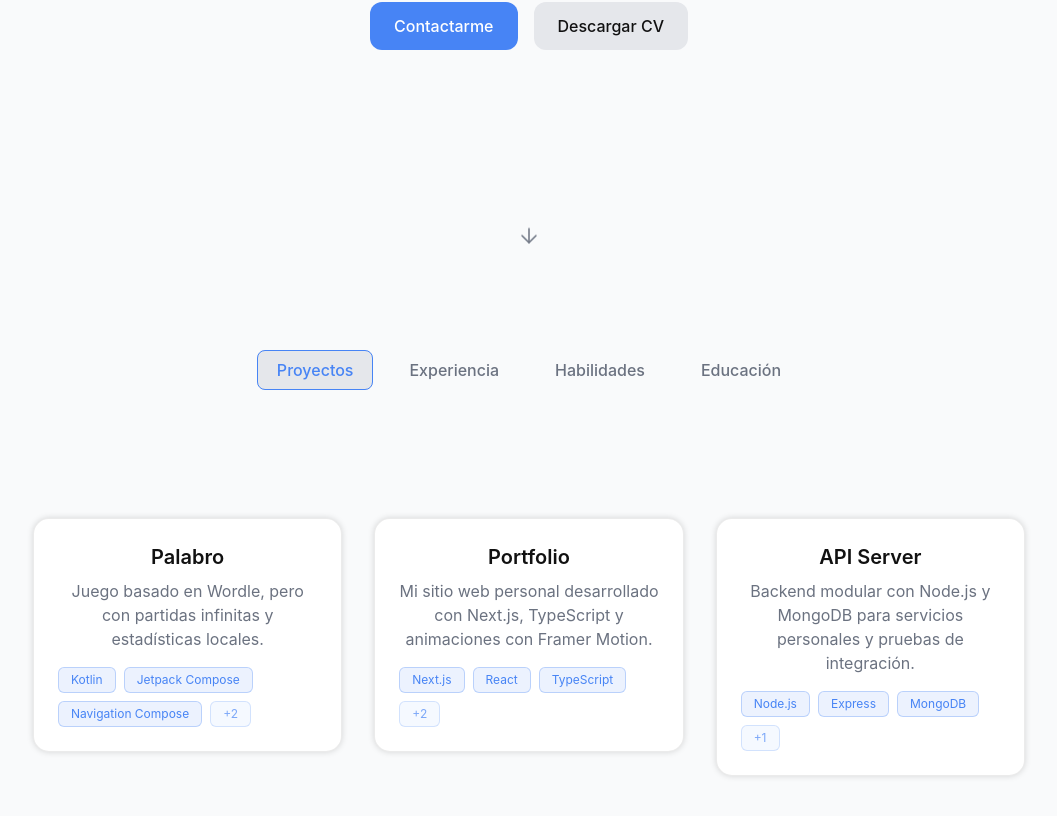
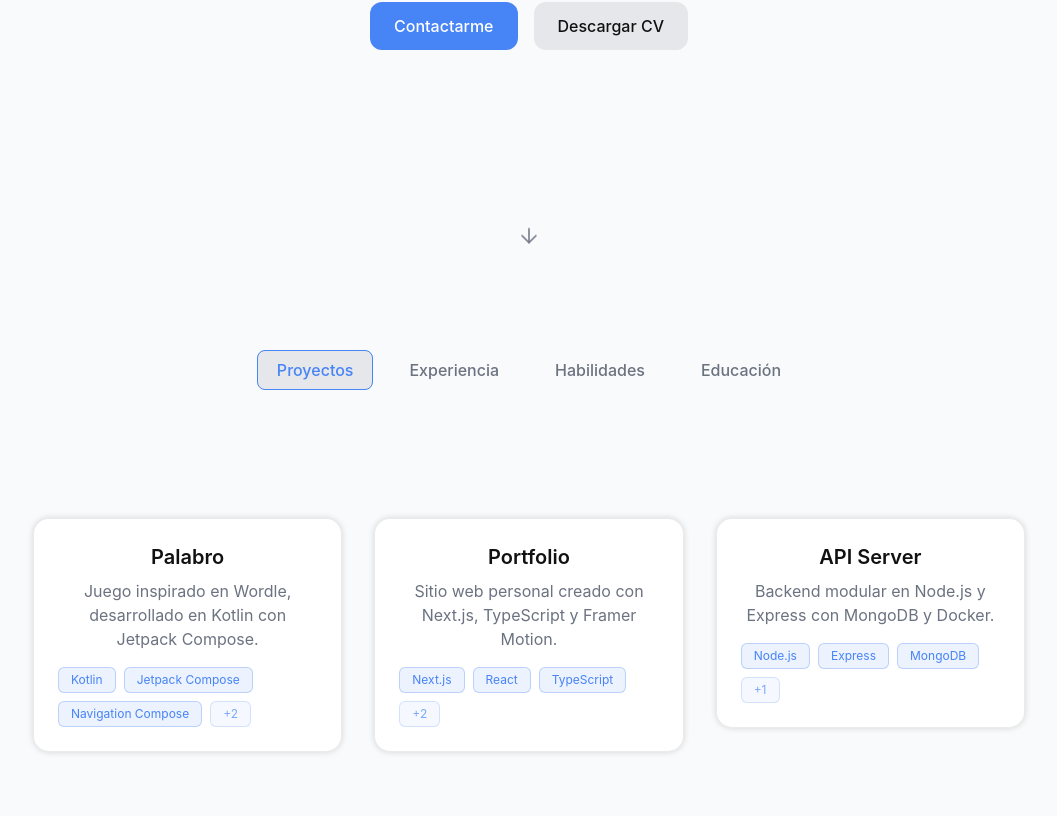
Before and after one commit to alanrp00/portfolio, a Next.js app in the folder frontend/: page / in a window 1280 px wide. Shown: the part 530-1346 px from the top of the page, without its empty margins (111-1168 px from the left). Built offline with nearby package versions, Linux system fonts and the light colour scheme.

Commit message:
feat(data): crear archivos de datos tipados para projects, experience y skills

```diff
--- /dev/null
+++ b/frontend/src/data/experience.ts
@@ -0,0 +1,34 @@
+export type Experience = {
+  title: string;
+  company: string;
+  period: string;
+  description: string;
+  tech?: string[];
+};
+
+export const experiences: Experience[] = [
+  {
+    title: "Desarrollador Android (Proyecto Palabro)",
+    company: "Proyecto Personal",
+    period: "2023 - 2024",
+    description:
+      "Desarrollo de un juego tipo Wordle desde cero utilizando Kotlin y Jetpack Compose. Arquitectura MVVM, persistencia local y animaciones fluidas.",
+    tech: ["Kotlin", "Jetpack Compose", "DataStore", "MVVM"],
+  },
+  {
+    title: "Desarrollador Full Stack (Portfolio)",
+    company: "Freelance",
+    period: "2024 - Actualidad",
+    description:
+      "Diseño y desarrollo de mi portfolio personal con Next.js, TypeScript y animaciones con Framer Motion. Sistema modular y estructura de secciones reutilizables.",
+    tech: ["Next.js", "React", "TypeScript", "Framer Motion"],
+  },
+  {
+    title: "Backend Developer (API Server)",
+    company: "Proyecto Personal",
+    period: "2024",
+    description:
+      "Creación de API REST modular en Node.js con Express y MongoDB. Despliegue con Docker Compose y gestión de entornos de desarrollo/producción.",
+    tech: ["Node.js", "Express", "MongoDB", "Docker"],
+  },
+];
--- a/frontend/src/data/projects.ts
+++ b/frontend/src/data/projects.ts
@@ -1,5 +1,3 @@
-// /data/projects.ts
-
 export type Project = {
   title: string;
   description: string;
@@ -15,51 +13,50 @@ export type Project = {
 export const projects: Project[] = [
   {
     title: "Palabro",
-    description: "Juego basado en Wordle, pero con partidas infinitas y estadísticas locales.",
+    description: "Juego inspirado en Wordle, desarrollado en Kotlin con Jetpack Compose.",
     tech: ["Kotlin", "Jetpack Compose", "Navigation Compose", "DataStore", "MVVM"],
     link: "https://github.com/alanrp00/Palabro",
     images: ["/projects/palabro-1.png", "/projects/palabro-2.png"],
     details: {
       overview:
-        "Palabro es un juego inspirado en Wordle, desarrollado en Kotlin con Jetpack Compose. Cuenta con partidas infinitas y persistencia de datos con Jetpack DataStore.",
+        "Juego Android con arquitectura MVVM y almacenamiento persistente mediante DataStore. Implementa una experiencia fluida con Jetpack Compose y navegación moderna.",
       features: [
-        "Partidas infinitas y modo diario.",
-        "Diseño moderno con Jetpack Compose.",
-        "Persistencia de datos con Jetpack DataStore.",
-        "Arquitectura MVVM con una sola Activity.",
-        "Navegación fluida con Navigation Compose.",
+        "Diseño UI 100 % Compose.",
+        "Gestión de estado con ViewModel.",
+        "Persistencia con DataStore.",
+        "Navegación dinámica con Navigation Compose.",
       ],
     },
   },
   {
     title: "Portfolio",
-    description: "Mi sitio web personal desarrollado con Next.js, TypeScript y animaciones con Framer Motion.",
+    description: "Sitio web personal creado con Next.js, TypeScript y Framer Motion.",
     tech: ["Next.js", "React", "TypeScript", "Tailwind CSS", "Framer Motion"],
     link: "https://alanrp.dev",
-    images: ["/projects/portfolio-1.png", "/projects/portfolio-2.png"],
+    images: ["/projects/portfolio-1.png"],
     details: {
       overview:
-        "Portfolio personal minimalista con animaciones suaves, layout responsive y estructura modular. Implementa un sistema de tabs interactivo para mostrar experiencia, proyectos y skills.",
+        "Portfolio moderno, con animaciones suaves y tabs interactivos. Construido con arquitectura modular y estilo coherente basado en variables CSS.",
       features: [
-        "Diseño responsive y accesible.",
         "Animaciones con Framer Motion.",
-        "Gestión modular de secciones con React y TypeScript.",
-        "Estilo visual coherente con variables CSS y tema oscuro.",
+        "Diseño responsive.",
+        "Sistema de tabs dinámicos.",
+        "Tema oscuro con acento personalizado.",
       ],
     },
   },
   {
     title: "API Server",
-    description: "Backend modular con Node.js y MongoDB para servicios personales y pruebas de integración.",
+    description: "Backend modular en Node.js y Express con MongoDB y Docker.",
     tech: ["Node.js", "Express", "MongoDB", "Docker"],
     link: "https://github.com/alanrp00/api-server",
     details: {
       overview:
-        "API REST creada con Node.js y Express, conectada a MongoDB, lista para desplegar en contenedores Docker.",
+        "API REST modular para proyectos personales y pruebas de integración, desplegable en Docker.",
       features: [
-        "Estructura modular con controladores y rutas.",
-        "Configuración Docker para entorno de desarrollo y producción.",
-        "Endpoints CRUD seguros con validación.",
+        "Estructura modular (controllers, routes).",
+        "Endpoints CRUD seguros.",
+        "Configuración Docker Compose.",
       ],
     },
   },
--- /dev/null
+++ b/frontend/src/data/skills.ts
@@ -0,0 +1,26 @@
+export type Skill = {
+  name: string;
+  category: "Frontend" | "Backend" | "DevOps & Tools";
+  projects: ("portfolio" | "palabro")[];
+};
+
+export const skills: Skill[] = [
+  // FRONTEND
+  { name: "React", category: "Frontend", projects: ["portfolio"] },
+  { name: "Next.js", category: "Frontend", projects: ["portfolio"] },
+  { name: "TypeScript", category: "Frontend", projects: ["portfolio"] },
+  { name: "Tailwind CSS", category: "Frontend", projects: ["portfolio"] },
+  { name: "Jetpack Compose", category: "Frontend", projects: ["palabro"] },
+  { name: "Navigation Compose", category: "Frontend", projects: ["palabro"] },
+
+  // BACKEND
+  { name: "Node.js", category: "Backend", projects: ["portfolio"] },
+  { name: "MongoDB", category: "Backend", projects: ["portfolio"] },
+  { name: "Kotlin", category: "Backend", projects: ["palabro"] },
+  { name: "Jetpack DataStore", category: "Backend", projects: ["palabro"] },
+
+  // DEVOPS & TOOLS
+  { name: "Docker", category: "DevOps & Tools", projects: ["portfolio"] },
+  { name: "Git", category: "DevOps & Tools", projects: ["portfolio", "palabro"] },
+  { name: "Linux", category: "DevOps & Tools", projects: ["portfolio"] },
+];
```
